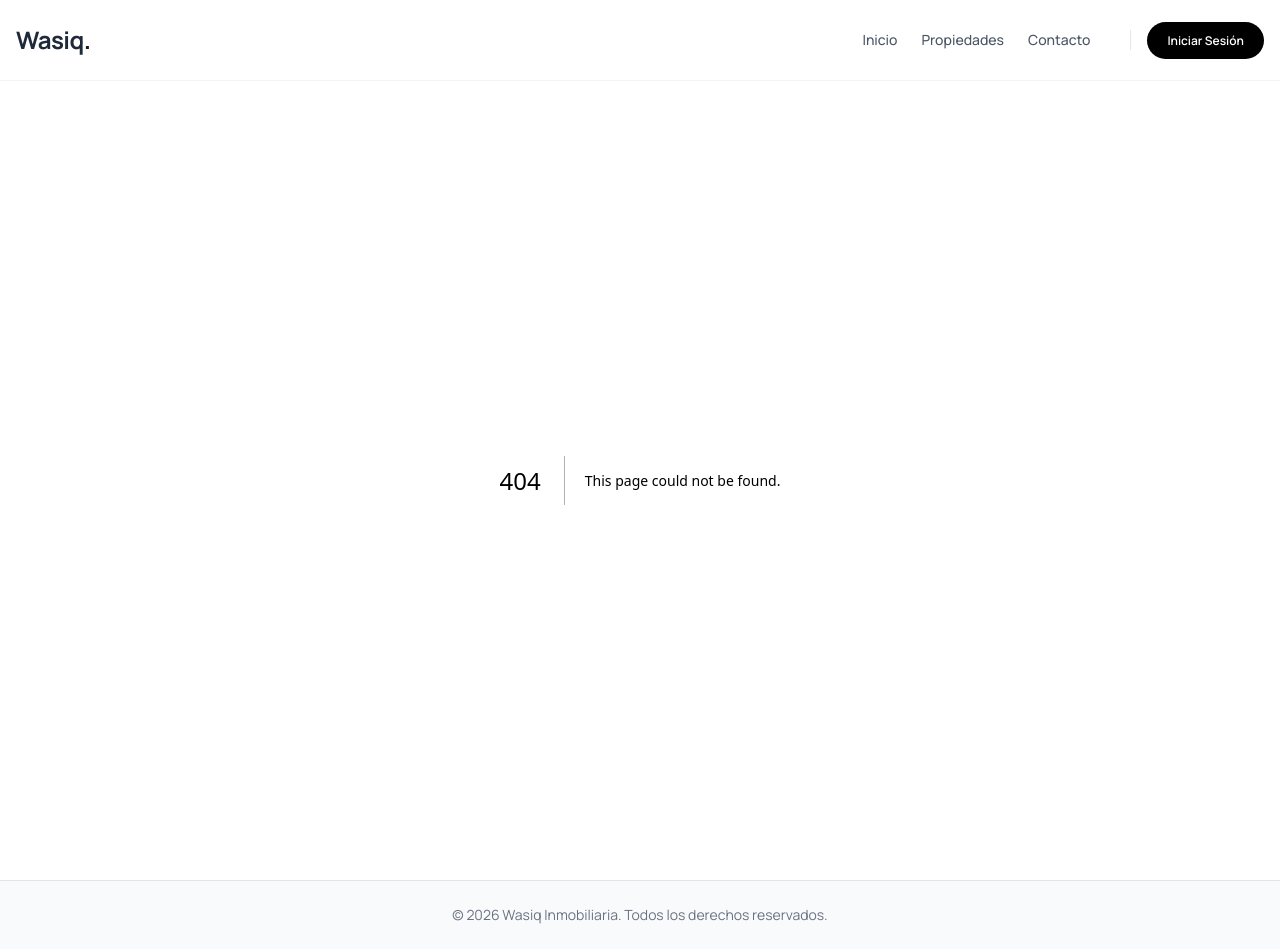
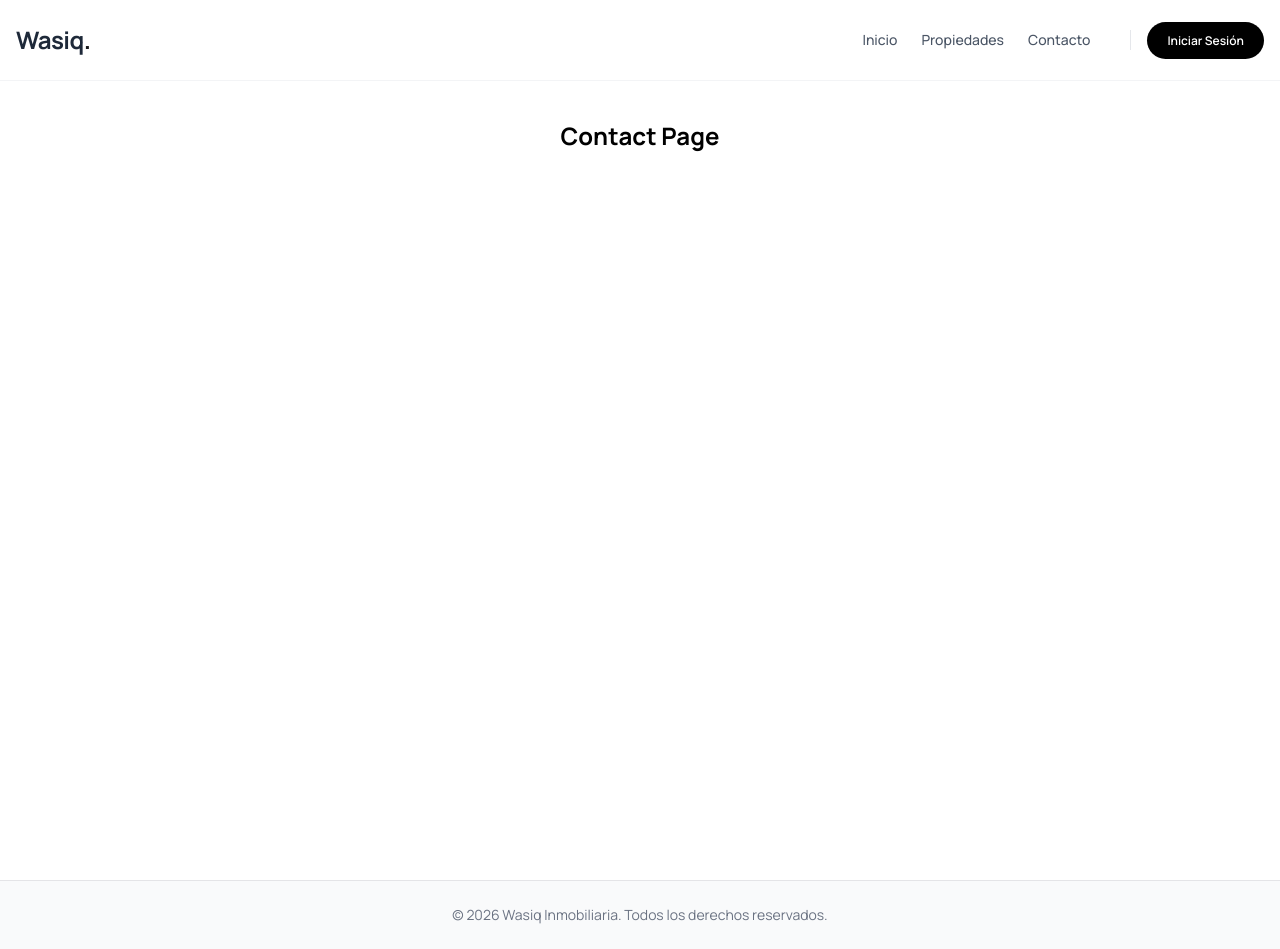
Before and after one commit to Giands96/wasiq-project-front, a Next.js app: page /contact in a window 1280 px wide. Before the commit this address had no page. Built offline with nearby package versions, Linux system fonts and the light colour scheme.

Commit message:
add: crear paginas iniciales de contact y propiedades

```diff
--- /dev/null
+++ b/app/(public)/contact/page.tsx
@@ -0,0 +1,9 @@
+import React from 'react'
+
+export default function ContactPage() {
+    return(
+        <div>
+            <h1 className='text-2xl font-bold text-center mt-10'>Contact Page</h1>
+        </div>
+    )
+}
```
Also changed, not shown: app/(public)/properties/[id]/page.tsx (added).
